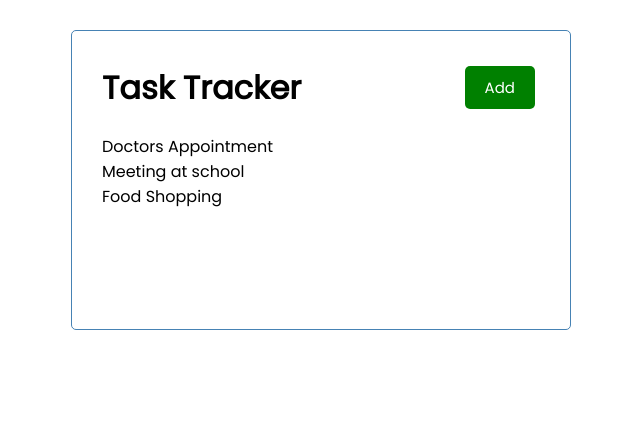
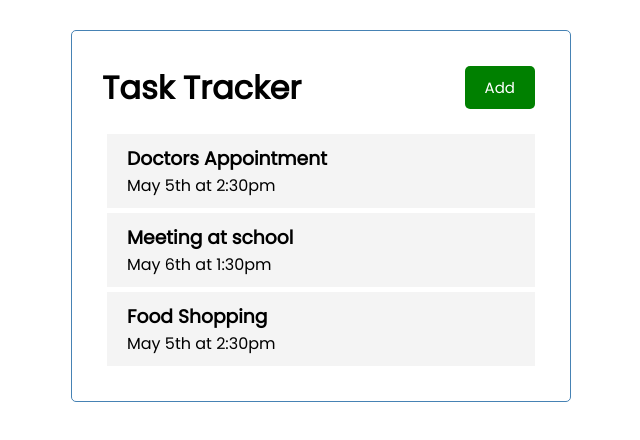
Before and after one commit to Antenor452/angular-crash-course, an Angular app: page / in a window 1280 px wide. Shown: the top 440 px of the page, without its empty margins (319-959 px from the left). Built offline with nearby package versions, Linux system fonts and the light colour scheme.

Commit message:
added fontawesome angular package

```diff
--- a/package.json
+++ b/package.json
@@ -18,6 +18,11 @@
     "@angular/platform-browser": "^15.1.0",
     "@angular/platform-browser-dynamic": "^15.1.0",
     "@angular/router": "^15.1.0",
+    "@fortawesome/angular-fontawesome": "^0.12.1",
+    "@fortawesome/fontawesome-svg-core": "^6.2.1",
+    "@fortawesome/free-brands-svg-icons": "^6.2.1",
+    "@fortawesome/free-regular-svg-icons": "^6.2.1",
+    "@fortawesome/free-solid-svg-icons": "^6.2.1",
     "rxjs": "~7.8.0",
     "tslib": "^2.3.0",
     "zone.js": "~0.12.0"
--- a/src/app/app.module.ts
+++ b/src/app/app.module.ts
@@ -6,6 +6,7 @@ import { HeaderComponent } from './components/header/header.component';
 import { ButtonComponent } from './components/button/button.component';
 import { TasksComponent } from './components/tasks/tasks.component';
 import { TaskItemComponent } from './task-item/task-item.component';
+import { FontAwesomeModule } from '@fortawesome/angular-fontawesome';
 
 @NgModule({
   declarations: [
@@ -16,7 +17,8 @@ import { TaskItemComponent } from './task-item/task-item.component';
     TaskItemComponent
   ],
   imports: [
-    BrowserModule
+    BrowserModule,
+    FontAwesomeModule
   ],
   providers: [],
   bootstrap: [AppComponent]
--- a/src/app/task-item/task-item.component.css
+++ b/src/app/task-item/task-item.component.css
@@ -0,0 +1,16 @@
+.task {
+  background-color: #f4f4f4;
+  margin: 5px;
+  padding: 10px 20px;
+  cursor: pointer;
+}
+
+.task-reminder {
+  border-left: 5px solid green;
+}
+
+.tas h3 {
+  display: flex;
+  align-items: center;
+  justify-content: space-between;
+}
--- a/src/app/task-item/task-item.component.html
+++ b/src/app/task-item/task-item.component.html
@@ -1 +1,4 @@
-<p>{{ task.text }}</p>
+<div class="task">
+  <h3>{{ task.text }}</h3>
+  <p>{{ task.day }}</p>
+</div>
```
Also changed, not shown: 1 other file (tests, documents, lock files or other folders).
